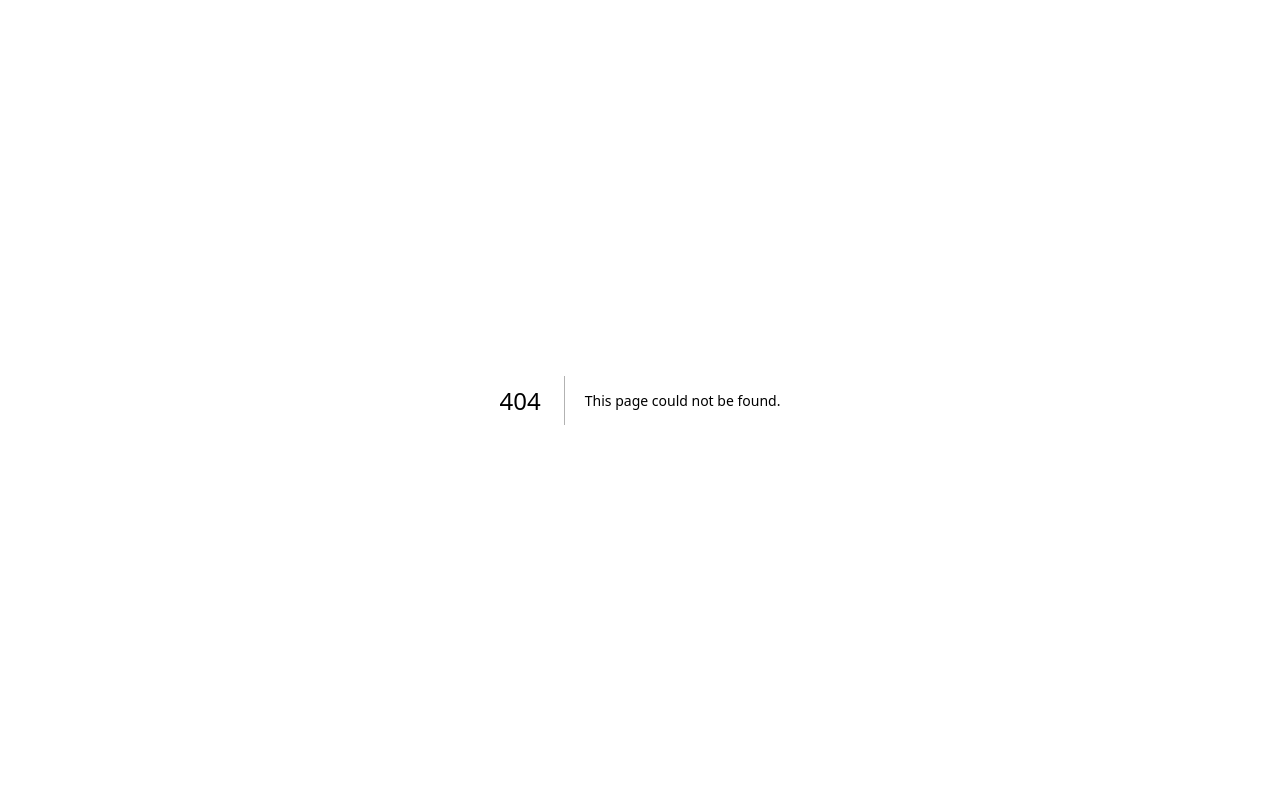
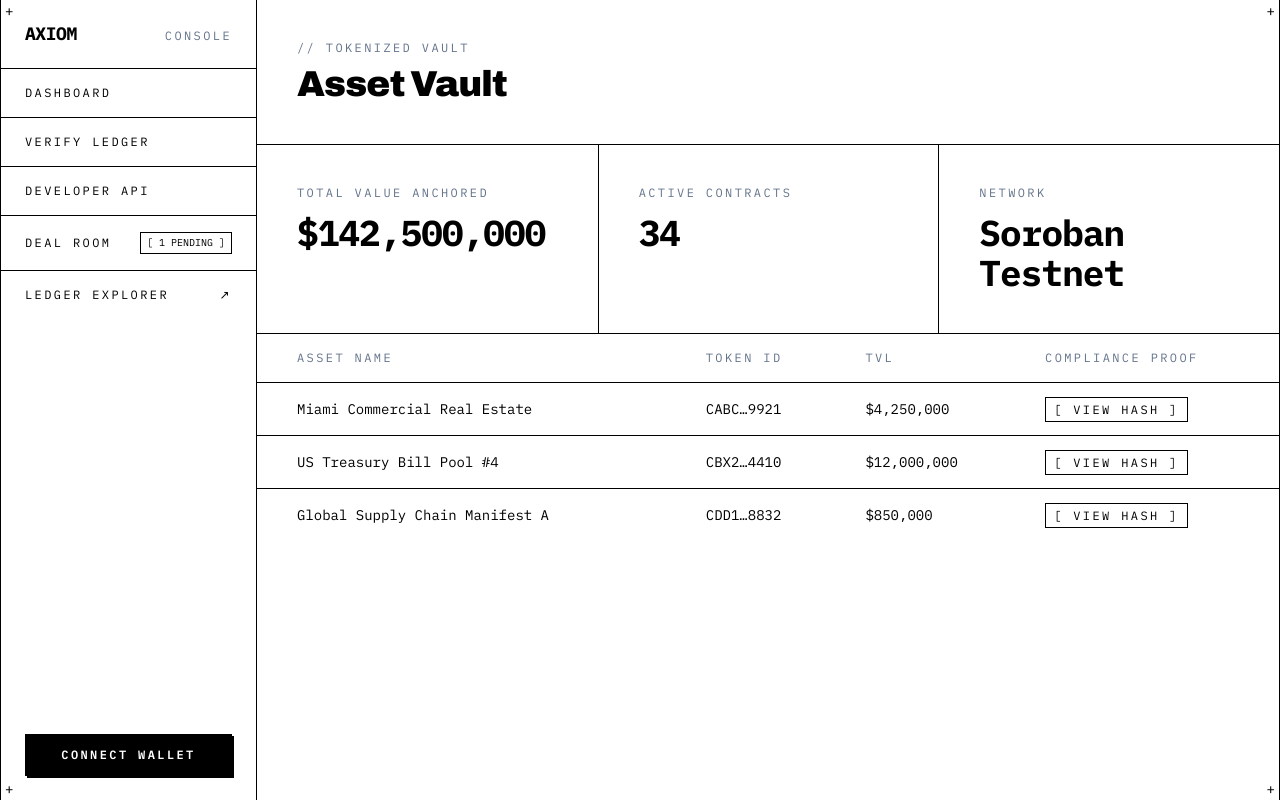
Before and after one commit to dot-enny/axiom-protocol, a Next.js app in the folder frontend/: page /dashboard/vault in a window 1280 px wide. Before the commit this address had no page. Built offline with nearby package versions, Linux system fonts and the light colour scheme.

Commit message:
Add the /dashboard/vault route
Composes the vault dashboard inside the shared (platform) layout
group so it inherits the persistent sidebar.

```diff
--- /dev/null
+++ b/frontend/app/(platform)/dashboard/vault/page.tsx
@@ -0,0 +1,24 @@
+import type { Metadata } from "next";
+import { ProtocolMetrics } from "@/components/vault/protocol-metrics";
+import { AssetLedger } from "@/components/vault/asset-ledger";
+
+export const metadata: Metadata = {
+  title: "Asset Vault — Axiom Protocol",
+};
+
+export default function VaultPage() {
+  return (
+    <div>
+      <div className="border-b border-black px-6 py-10 md:px-10">
+        <p className="font-mono text-xs uppercase tracking-widest text-slate-500">
+          {"// Tokenized Vault"}
+        </p>
+        <h1 className="mt-2 text-3xl font-black tracking-tight md:text-4xl">
+          Asset Vault
+        </h1>
+      </div>
+      <ProtocolMetrics />
+      <AssetLedger />
+    </div>
+  );
+}
```
